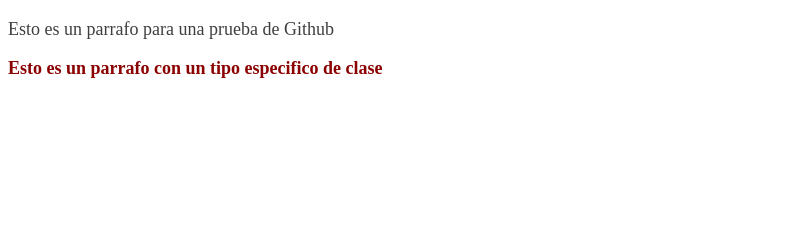
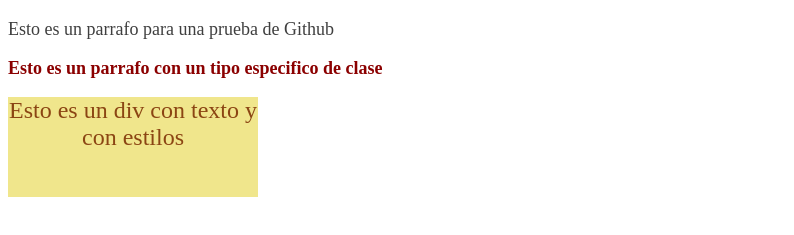
Before and after one commit to mapera91/prueba2, a plain HTML site: page index.html in a window 1280 px wide. Shown: the part 61-296 px from the top of the page, without its empty margins (0-794 px from the left). Drawn offline with Linux system fonts and the light colour scheme.

Commit message:
añado div

```diff
--- a/css/estilos.css
+++ b/css/estilos.css
@@ -13,3 +13,12 @@ p {
     font-weight: bolder;
     color: darkred;
 }
+
+div {
+    width: 250px;
+    height: 100px;
+    background-color: khaki;
+    color: saddlebrown;
+    font-size: 24px;
+    text-align: center;
+}
--- a/index.html
+++ b/index.html
@@ -21,5 +21,9 @@
         Esto es un parrafo con un tipo especifico de clase
     </p>
 
+    <div>
+        Esto es un div con texto y con estilos
+    </div>
+
 </body>
 </html>
```
